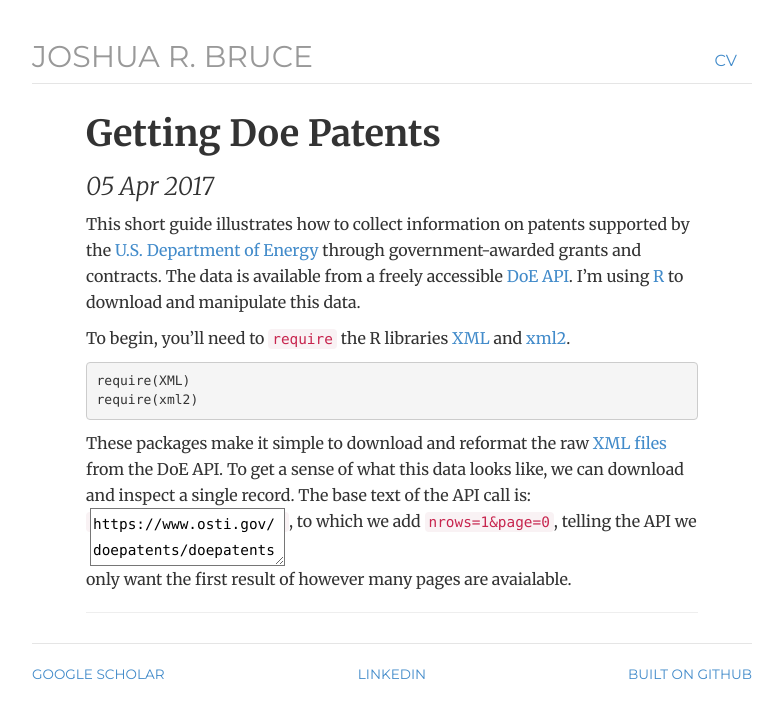
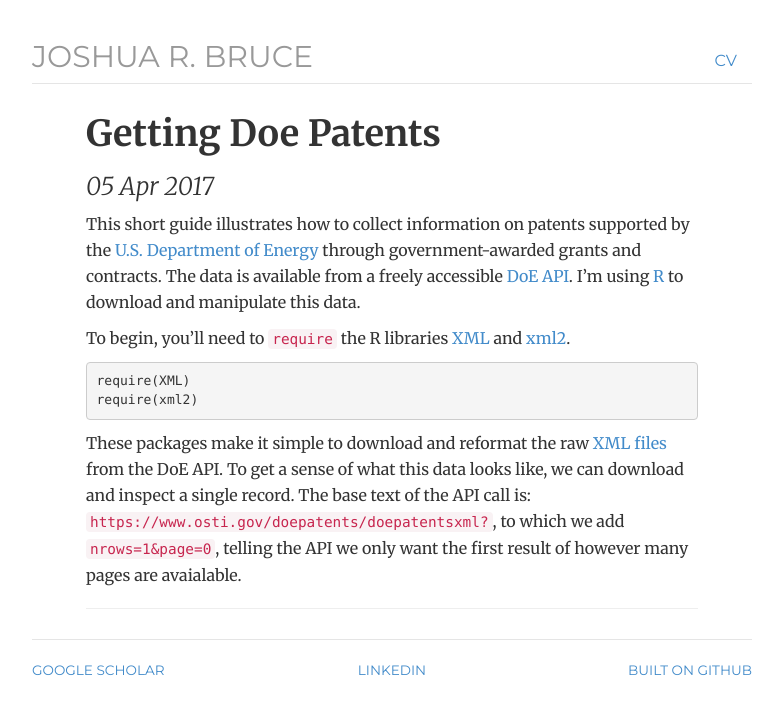
Before and after one commit to joshuarbruce/joshuarbruce.github.io, a Jekyll site: the page built from _posts/2017-04-05-getting-doe-patents.md, in a window 1280 px wide. Shown: the top 718 px of the page, without its empty margins (248-1031 px from the left). Built offline with Jekyll 4.4.1, drawn with Linux system fonts in a browser that asks for light colours; nearby versions of some CDN libraries; our own code applies the rules of GitHub Pages for plain Markdown files.

Commit message:
Update 2017-04-05-getting-doe-patents.md

````diff
--- a/_posts/2017-04-05-getting-doe-patents.md
+++ b/_posts/2017-04-05-getting-doe-patents.md
@@ -7,4 +7,4 @@
 require(xml2)
 ```
 
-These packages make it simple to download and reformat the raw <a href="https://en.wikipedia.org/wiki/XML" target="blank">XML files</a> from the DoE API. To get a sense of what this data looks like, we can download and inspect a single record. The base text of the API call is: <code><textarea>https://www.osti.gov/doepatents/doepatentsxml?</textarea></code>, to which we add <code>nrows=1&page=0</code>, telling the API we only want the first result of however many pages are avaialable.
+These packages make it simple to download and reformat the raw <a href="https://en.wikipedia.org/wiki/XML" target="blank">XML files</a> from the DoE API. To get a sense of what this data looks like, we can download and inspect a single record. The base text of the API call is: <code>ht<i></i>tps://ww<i></i>w.osti.g<i></i>ov/doepatents/doepatentsxml?</code>, to which we add <code>nrows=1&page=0</code>, telling the API we only want the first result of however many pages are avaialable.
````
